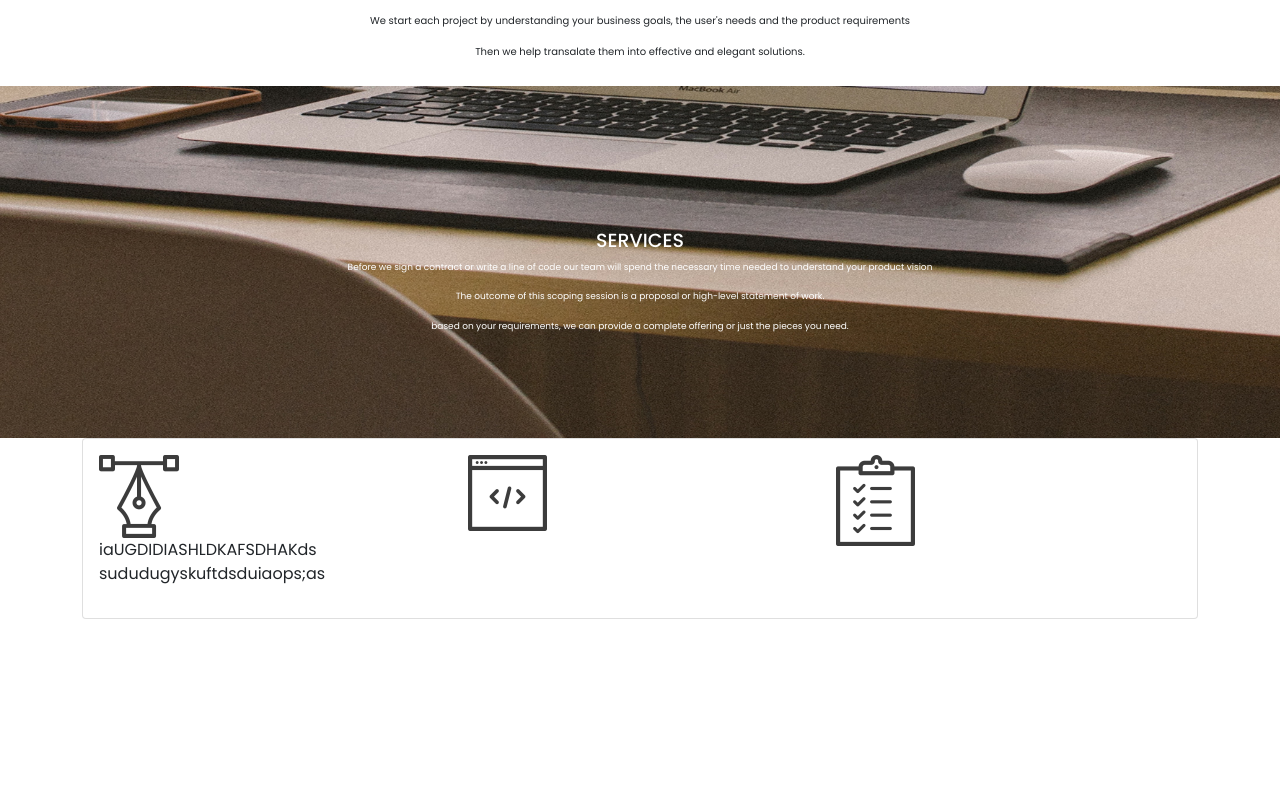
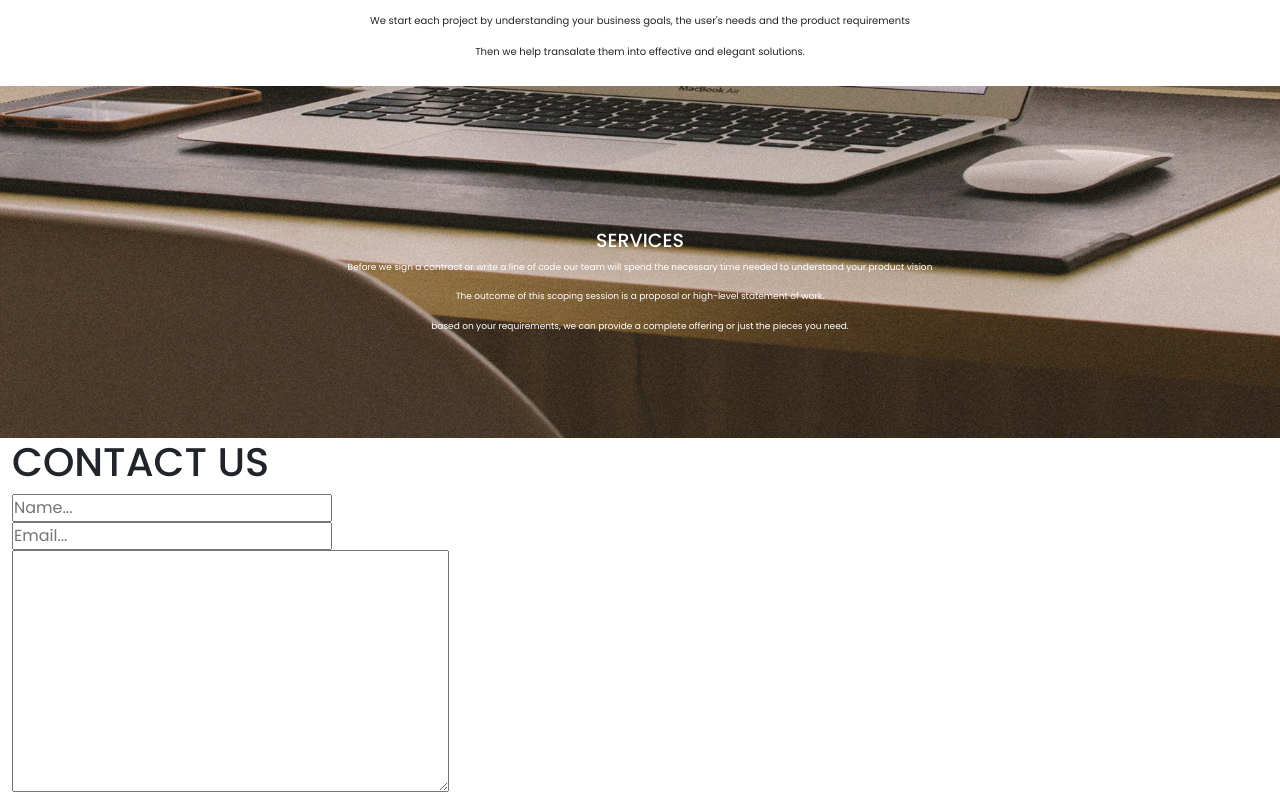
Before and after one commit to Olliemint/Delani-Studio, a plain HTML site: page index.html in a window 1280 px wide. Shown: the part 921-1720 px from the top of the page. Before the commit the page ends 1540 px from the top, so only its background shows below. Drawn offline with nearby package versions, Linux system fonts and the light colour scheme.

Commit message:
add contact section

```diff
--- a/index.html
+++ b/index.html
@@ -83,27 +83,28 @@
     </div>
 </div>
 <!-- what we do secttion -->
-<div id="wedo">
-    <div class="container">
-        <div class="card">
-            <div class="card-body">
-                <div class="row">
-                    <div class="col-sm">
-                        <img src="./assets/services_icons/design_icon.png" alt="">
-                        <p>iaUGDIDIASHLDKAFSDHAKds <br> sududugyskuftdsduiaops;as</p>
-                    </div>
-                    <div class="col-sm">
-                        <img src="./assets/services_icons/dev_icon.png" alt="">
-                    </div>
-                    <div class="col-sm">
-                        <img src="./assets/services_icons/product_icon.png" alt="">
-                    </div>
-                  </div>
+
+<!-- portfolio section -->
+<!-- contact us section -->
+<div id="contact">
+    <div class="container-fluid">
+        <div class="contactus">
+            <div class="con">
+                <h1>CONTACT US</h1>
             </div>
-          </div>
-
+        <div class="inputs">
+            <div>
+                <input type="text" id="name" placeholder="Name..." required>
+            </div>
+            <div>
+                <input type="text" id="email" placeholder="Email..." required>
+            </div>
+        </div>
+        <div class="textarea">
+            <textarea name="" id="" cols="30" rows="10"></textarea>
+        </div>
       </div>
+    </div>
 </div>
-
 </body>
 </html>
```
